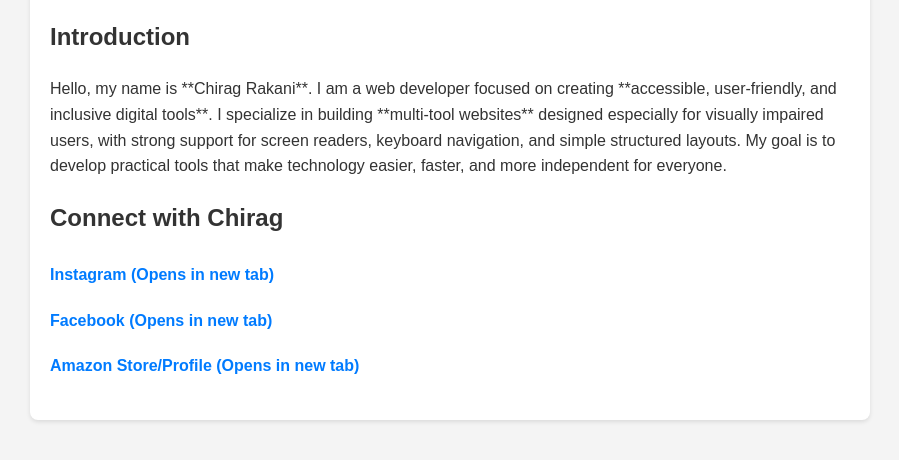
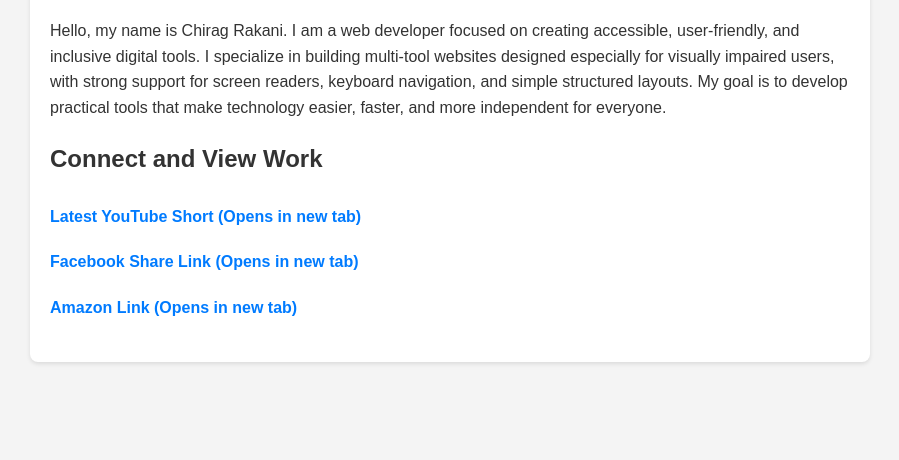
Before and after one commit to chiragrakani6-eng/potential-funicular, a plain HTML site: page index.html in a window 1280 px wide. Shown: the part 128-588 px from the top of the page, without its empty margins (190-1089 px from the left). Drawn offline with Linux system fonts and the light colour scheme.

Commit message:
Update index.html

```diff
--- a/index.html
+++ b/index.html
@@ -49,6 +49,18 @@
             outline: 2px solid #007bff; /* Important for keyboard accessibility */
             outline-offset: 2px;
         }
+        /* Style for visually hidden elements (for screen readers) */
+        .sr-only {
+            position: absolute;
+            width: 1px;
+            height: 1px;
+            padding: 0;
+            margin: -1px;
+            overflow: hidden;
+            clip: rect(0, 0, 0, 0);
+            white-space: nowrap;
+            border-width: 0;
+        }
     </style>
 </head>
 <body>
@@ -59,27 +71,27 @@
         <section aria-labelledby="introduction-heading">
             <h2 id="introduction-heading" class="sr-only">Introduction</h2>
             <p role="region" aria-label="Developer Introduction">
-                Hello, my name is **Chirag Rakani**. I am a web developer focused on creating **accessible, user-friendly, and inclusive digital tools**. I specialize in building **multi-tool websites** designed especially for visually impaired users, with strong support for screen readers, keyboard navigation, and simple structured layouts. My goal is to develop practical tools that make technology easier, faster, and more independent for everyone.
+                Hello, my name is Chirag Rakani. I am a web developer focused on creating accessible, user-friendly, and inclusive digital tools. I specialize in building multi-tool websites designed especially for visually impaired users, with strong support for screen readers, keyboard navigation, and simple structured layouts. My goal is to develop practical tools that make technology easier, faster, and more independent for everyone.
             </p>
         </section>
 
         <section aria-labelledby="social-links-heading">
-            <h2 id="social-links-heading">Connect with Chirag</h2>
+            <h2 id="social-links-heading">Connect and View Work</h2>
 
             <ul class="links">
                 <li>
-                    <a href="YOUR_INSTAGRAM_LINK" target="_blank" rel="noopener noreferrer">
-                        Instagram (Opens in new tab)
+                    <a href="https://youtube.com/shorts/ILmE3LztE_I?si=Vc1BthjeEvsoYOTx" target="_blank" rel="noopener noreferrer">
+                        Latest YouTube Short (Opens in new tab)
                     </a>
                 </li>
                 <li>
-                    <a href="YOUR_FACEBOOK_LINK" target="_blank" rel="noopener noreferrer">
-                        Facebook (Opens in new tab)
+                    <a href="https://www.facebook.com/share/1MNZiHPdfV/" target="_blank" rel="noopener noreferrer">
+                        Facebook Share Link (Opens in new tab)
                     </a>
                 </li>
                 <li>
-                    <a href="YOUR_AMAZON_LINK" target="_blank" rel="noopener noreferrer">
-                        Amazon Store/Profile (Opens in new tab)
+                    <a href="https://amzn.to/3KZEJag" target="_blank" rel="noopener noreferrer">
+                        Amazon Link (Opens in new tab)
                     </a>
                 </li>
             </ul>
```
